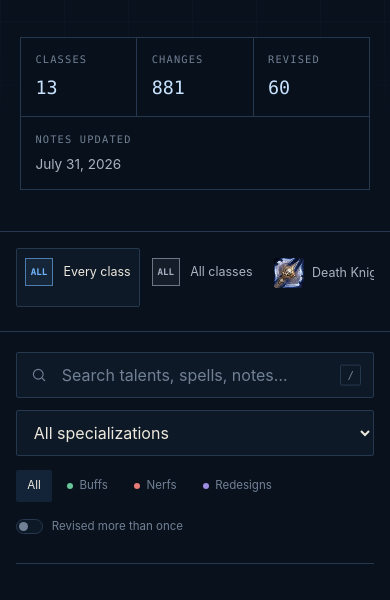
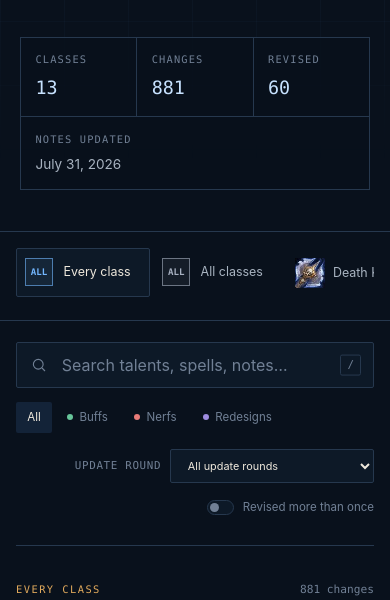
Before and after one commit to MathWro-WoW/PTRLedger, a website: page site/index.html in a window 390 px wide. Shown: the part 491-1091 px from the top of the page. Drawn offline with Linux system fonts and the light colour scheme.

Commit message:
feat: filter changes by update round

```diff
--- a/site/app.js
+++ b/site/app.js
@@ -5,6 +5,7 @@
   classId: 'all',
   spec: 'all',
   direction: 'all',
+  round: 'all',
   query: '',
   revisedOnly: false,
   openClassMenu: null,
@@ -15,7 +16,7 @@
 const elements = {
   patchSelect: $('#patch-select'),
   classNav: $('#class-nav'),
-  specFilter: $('#spec-filter'),
+  roundFilter: $('#round-filter'),
   directionFilter: $('#direction-filter'),
   search: $('#search'),
   revisedOnly: $('#revised-only'),
@@ -80,6 +81,7 @@
     if (state.classId !== 'all' && classInfo.id !== state.classId) return false;
     if (state.spec !== 'all' && change.spec !== state.spec) return false;
     if (state.direction !== 'all' && change.direction !== state.direction) return false;
+    if (state.round !== 'all' && !change.history.some((item) => String(item.round) === state.round)) return false;
     if (state.revisedOnly && change.history.length < 2) return false;
     if (query) {
       const haystack = [classInfo.name, change.spec, change.category, change.subject, change.text]
@@ -116,6 +118,7 @@
     ...state.patch.classes,
   ];
 
+  const scrollLeft = elements.classNav.scrollLeft;
   elements.classNav.replaceChildren(...options.map((classInfo) => {
     const mark = node('span', { className: `class-mark${classInfo.icon ? ' has-icon' : ''}` });
     if (classInfo.icon) {
@@ -168,18 +171,18 @@
     }
     return item;
   }));
+  elements.classNav.scrollLeft = scrollLeft;
 }
 
-function renderSpecOptions() {
-  const source = selectedClass()?.changes || allChanges();
-  const specs = specializationsForChanges(source);
-  if (state.spec !== 'all' && !specs.includes(state.spec)) state.spec = 'all';
-
-  elements.specFilter.replaceChildren(
-    node('option', { text: 'All specializations', attrs: { value: 'all' } }),
-    ...specs.map((spec) => node('option', { text: spec, attrs: { value: spec } })),
+function renderRoundOptions() {
+  elements.roundFilter.replaceChildren(
+    node('option', { text: 'All update rounds', attrs: { value: 'all' } }),
+    ...state.patch.rounds.map((round) => node('option', {
+      text: `${round.label} · ${formatDate(round.date)}`,
+      attrs: { value: round.number },
+    })),
   );
-  elements.specFilter.value = state.spec;
+  elements.roundFilter.value = state.round;
 }
 
 function timeline(change) {
@@ -253,7 +256,10 @@
   const classInfo = selectedClass();
   const selectedName = classInfo?.name || 'Every class';
   $('#result-kicker').textContent = state.spec === 'all' ? selectedName : `${selectedName} · ${state.spec}`;
-  $('#result-title').textContent = state.revisedOnly ? 'Revised changes' : 'Current changes';
+  const selectedRound = state.patch.rounds.find((round) => String(round.number) === state.round);
+  $('#result-title').textContent = selectedRound
+    ? `${selectedRound.label}${state.revisedOnly ? ' · revised changes' : ' changes'}`
+    : state.revisedOnly ? 'Revised changes' : 'Current changes';
   $('#result-count').textContent = `${visible.length.toLocaleString()} ${visible.length === 1 ? 'change' : 'changes'}`;
 
   const groups = new Map();
@@ -289,7 +295,7 @@
 function renderAll() {
   renderPatchMeta();
   renderClassNav();
-  renderSpecOptions();
+  renderRoundOptions();
   renderChanges();
   renderRounds();
   updateUrl();
@@ -301,6 +307,7 @@
     || state.data.patches[0];
   state.classId = 'all';
   state.spec = 'all';
+  state.round = 'all';
   state.openClassMenu = null;
   state.menuCloseScrollY = null;
   elements.patchSelect.value = state.patch.id;
@@ -313,22 +320,24 @@
   state.direction = 'all';
   state.query = '';
   state.revisedOnly = false;
+  state.round = 'all';
   state.openClassMenu = null;
   state.menuCloseScrollY = null;
   elements.search.value = '';
   elements.revisedOnly.checked = false;
+  elements.roundFilter.value = 'all';
   elements.directionFilter.querySelectorAll('button').forEach((button) => {
     button.classList.toggle('is-active', button.dataset.direction === 'all');
   });
   renderClassNav();
-  renderSpecOptions();
+  renderRoundOptions();
   renderChanges();
 }
 
 let menuScrollFrame = null;
 
 function armClassMenuDismissal() {
-  if (!state.openClassMenu || window.innerWidth <= 860) {
+  if (!state.openClassMenu) {
     state.menuCloseScrollY = null;
     return;
   }
@@ -346,7 +355,7 @@
   if (menuScrollFrame || !state.openClassMenu || state.menuCloseScrollY === null) return;
   menuScrollFrame = requestAnimationFrame(() => {
     menuScrollFrame = null;
-    if (window.innerWidth <= 860 || window.scrollY < state.menuCloseScrollY) return;
+    if (window.scrollY < state.menuCloseScrollY) return;
     state.openClassMenu = null;
     state.menuCloseScrollY = null;
     renderClassNav();
@@ -360,7 +369,6 @@
     if (specButton) {
       state.spec = specButton.dataset.classSpec;
       renderClassNav();
-      renderSpecOptions();
       renderChanges();
       return;
     }
@@ -373,12 +381,10 @@
       ? state.classId
       : null;
     renderClassNav();
-    renderSpecOptions();
     renderChanges();
   });
-  elements.specFilter.addEventListener('change', (event) => {
-    state.spec = event.target.value;
-    renderClassNav();
+  elements.roundFilter.addEventListener('change', (event) => {
+    state.round = event.target.value;
     renderChanges();
   });
   elements.directionFilter.addEventListener('click', (event) => {
--- a/site/index.html
+++ b/site/index.html
@@ -68,10 +68,6 @@
             <input id="search" type="search" placeholder="Search talents, spells, notes…" autocomplete="off">
             <kbd>/</kbd>
           </div>
-          <label class="select-field">
-            <span class="sr-only">Filter by specialization</span>
-            <select id="spec-filter"><option value="all">All specializations</option></select>
-          </label>
         </div>
 
         <div class="filter-row" aria-label="Change filters">
@@ -81,11 +77,17 @@
             <button type="button" data-direction="nerf"><span class="filter-mark nerf"></span>Nerfs</button>
             <button type="button" data-direction="changed"><span class="filter-mark changed"></span>Redesigns</button>
           </div>
-          <label class="revised-toggle">
-            <input id="revised-only" type="checkbox">
-            <span></span>
-            Revised more than once
-          </label>
+          <div class="filter-options">
+            <label class="round-filter">
+              <span>Update round</span>
+              <select id="round-filter" aria-label="Filter by update round"></select>
+            </label>
+            <label class="revised-toggle">
+              <input id="revised-only" type="checkbox">
+              <span></span>
+              Revised more than once
+            </label>
+          </div>
         </div>
 
         <div class="result-heading">
--- a/site/styles.css
+++ b/site/styles.css
@@ -109,7 +109,7 @@
   letter-spacing: .14em;
   text-transform: uppercase;
 }
-.patch-control select, .select-field select {
+.patch-control select, .round-filter select {
   color: var(--vellum);
   background: var(--deep-blue);
   border: 1px solid var(--line);
@@ -315,7 +315,7 @@
 
 
 .ledger { min-width: 0; padding: 2rem clamp(1rem, 3vw, 3rem) 5rem; }
-.toolbar { display: grid; grid-template-columns: minmax(220px, 1fr) auto; gap: .75rem; }
+.toolbar { display: block; }
 .search-field { position: relative; }
 .search-field svg { position: absolute; left: .9rem; top: 50%; transform: translateY(-50%); width: 18px; fill: none; stroke: var(--muted); stroke-width: 1.5; }
 .search-field input {
@@ -340,8 +340,11 @@
   font-family: var(--utility);
   font-size: .68rem;
 }
-.select-field select { height: 46px; }
+.round-filter select { height: 34px; padding-top: .35rem; padding-bottom: .35rem; }
 .filter-row { display: flex; align-items: center; justify-content: space-between; gap: 1rem; padding: .85rem 0 1.75rem; border-bottom: 1px solid var(--line); }
+.filter-options { display: flex; align-items: center; justify-content: flex-end; flex-wrap: wrap; gap: 1rem; }
+.round-filter { display: flex; align-items: center; gap: .55rem; color: var(--muted); font-size: .68rem; }
+.round-filter > span { font-family: var(--utility); letter-spacing: .06em; text-transform: uppercase; }
 .segmented { display: flex; align-items: center; gap: .25rem; }
 .segmented button {
   display: inline-flex;
@@ -489,10 +492,20 @@
     overflow: hidden;
   }
   .class-rail .rail-heading { display: none; }
-  #class-nav { display: flex; overflow-x: auto; padding-bottom: .35rem; scrollbar-width: thin; }
-  .class-nav-item { flex: 0 0 auto; }
-  .class-submenu, .class-expand { display: none; }
-  .class-button { width: auto; flex: 0 0 auto; grid-template-columns: 28px auto; }
+  #class-nav { display: flex; align-items: flex-start; overflow-x: auto; padding-bottom: .35rem; scrollbar-width: thin; }
+  .class-nav-item { display: grid; flex: 0 0 auto; }
+  .class-submenu {
+    display: flex;
+    width: max-content;
+    margin: .35rem 0 0;
+    padding: .35rem 0 0;
+    border-top: 1px solid var(--line);
+    border-left: 0;
+  }
+  .class-expand { display: inline; }
+  .class-spec-button { width: auto; flex: 0 0 auto; padding: .38rem .6rem; }
+  .class-spec-button::before { display: none; }
+  .class-button { width: auto; flex: 0 0 auto; grid-template-columns: 28px auto auto; }
   .class-button .count { display: none; }
   .ledger { padding-top: 1.3rem; }
 }
@@ -506,8 +519,6 @@
   .snapshot > div { padding: .9rem; }
   .snapshot dd { font-size: 1.15rem; }
   .snapshot .snapshot-date { display: block; }
-  .toolbar { grid-template-columns: 1fr; }
-  .select-field select { width: 100%; }
   .filter-row { align-items: flex-start; flex-direction: column; }
   .segmented { width: 100%; overflow-x: auto; }
   .card-main { grid-template-columns: 1fr; gap: .8rem; }
```
